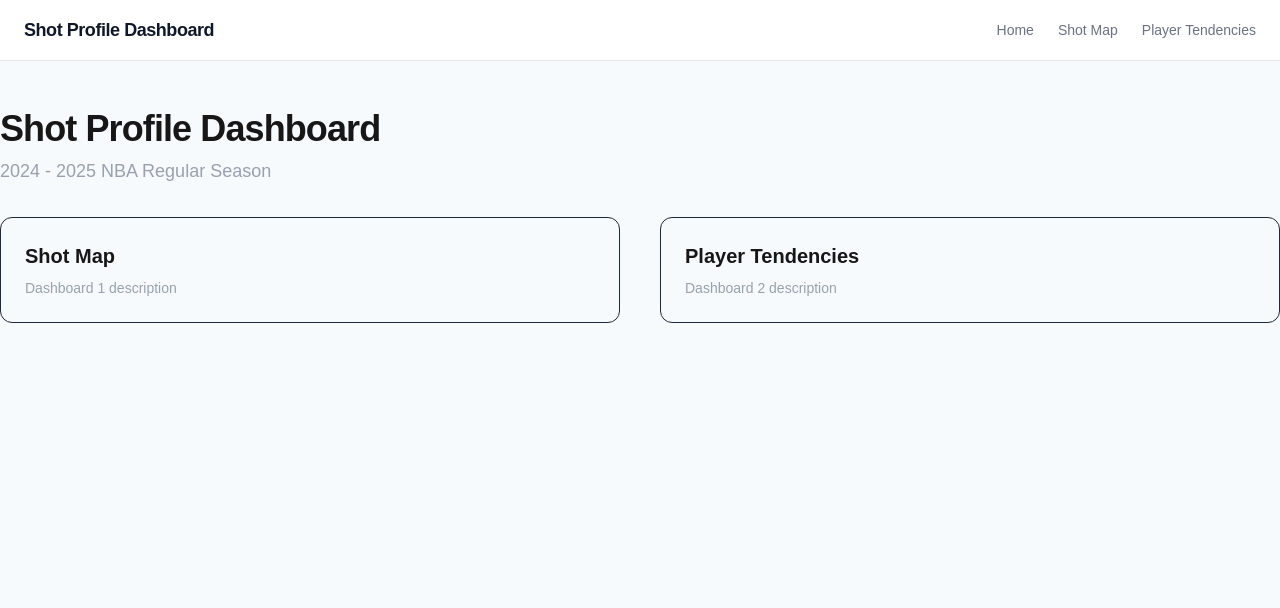
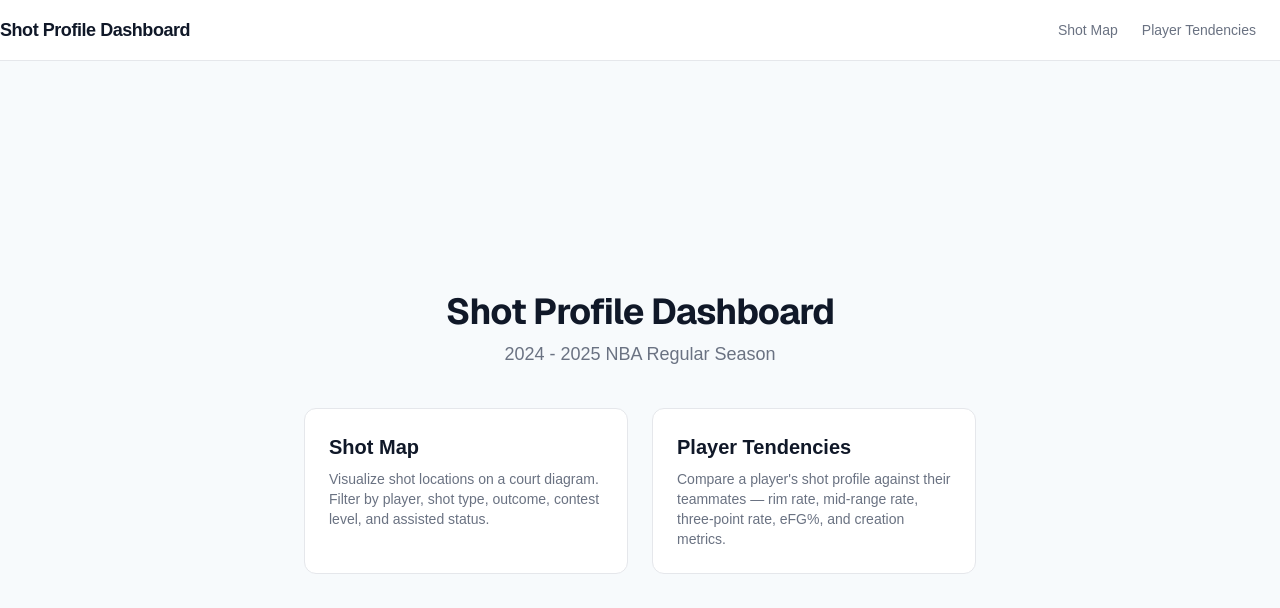
Before and after one commit to michelleyeung0/shot-profile-dash, a Next.js app: page / in a window 1280 px wide. Shown: the top 608 px of the page. Built offline with nearby package versions, Linux system fonts and the light colour scheme.

Commit message:
chore: small adjustments to page UIs

```diff
--- a/src/app/layout.tsx
+++ b/src/app/layout.tsx
@@ -28,15 +28,12 @@ export default function RootLayout({
       <body
         className={`${geistSans.variable} ${geistMono.variable} antialiased min-h-screen body-bg`}
       >
-        <nav className="bg-white border-b border-gray-200 px-6 py-4">
+        <nav className="bg-white border-b border-gray-200 pr-6 py-4">
           <div className="max-w-7xl mx-auto flex items-center justify-between">
-            <span className="font-semibold text-lg tracking-tight text-gray-900">
+            <Link href="/" className="font-semibold text-lg tracking-tight text-gray-900">
               Shot Profile Dashboard
-            </span>
+            </Link>
             <div className="flex gap-6 text-sm text-gray-500">
-              <Link href="/" className="hover:text-gray-900 transition-colors">
-                Home
-              </Link>
               <Link
                 href="/shot-map"
                 className="hover:text-gray-900 transition-colors"
--- a/src/app/page.tsx
+++ b/src/app/page.tsx
@@ -4,30 +4,43 @@ import { Analytics } from "@vercel/analytics/next";
 export default function Home() {
   return (
     <>
-      <main className="flex flex-col gap-8 mt-12">
-        <div>
-          <h1 className="text-4xl font-bold tracking-tight">
-            Shot Profile Dashboard
-          </h1>
-          <p className="text-gray-400 mt-2 text-lg">
-            2024 - 2025 NBA Regular Season
-          </p>
-        </div>
-        <div className="grid grid-cols-1 md:grid-cols-2 gap-10">
+      <main className="flex flex-col items-center justify-center h-[calc(100vh-3.5rem)] px-6">
+        <div className="w-full max-w-2xl">
+          <div className="mb-10 text-center">
+            <h1 className="text-4xl font-bold tracking-tight text-gray-900 font-sans">
+              Shot Profile Dashboard
+            </h1>
+            <p className="text-gray-500 mt-2 text-lg">
+              2024 - 2025 NBA Regular Season
+            </p>
+          </div>
+          <div className="grid grid-cols-1 md:grid-cols-2 gap-6">
           <Link
             href="/shot-map"
-            className="group block p-6 rounded-xl border border-gray-800 hover:border-gray-600 transition-colors"
+            className="group block p-6 rounded-xl border border-gray-200 bg-white hover:bg-gray-100 hover:border-gray-400 hover:shadow-sm transition-all"
           >
-            <h2 className="text-xl font-semibold mb-2">Shot Map</h2>
-            <p className="text-gray-400 text-sm">Dashboard 1 description</p>
+            <h2 className="text-xl font-semibold text-gray-900 mb-2">
+              Shot Map
+            </h2>
+            <p className="text-gray-500 text-sm">
+              Visualize shot locations on a court diagram. Filter by player,
+              shot type, outcome, contest level, and assisted status.
+            </p>
           </Link>
           <Link
             href="/tendencies"
-            className="group block p-6 rounded-xl border border-gray-800 hover:border-gray-600 transition-colors"
+            className="group block p-6 rounded-xl border border-gray-200 bg-white hover:bg-gray-100 hover:border-gray-400 hover:shadow-sm transition-all"
           >
-            <h2 className="text-xl font-semibold mb-2">Player Tendencies</h2>
-            <p className="text-gray-400 text-sm">Dashboard 2 description</p>
+            <h2 className="text-xl font-semibold text-gray-900 mb-2">
+              Player Tendencies
+            </h2>
+            <p className="text-gray-500 text-sm">
+              Compare a player&apos;s shot profile against their teammates — rim
+              rate, mid-range rate, three-point rate, eFG%, and creation
+              metrics.
+            </p>
           </Link>
+          </div>
         </div>
       </main>
       <Analytics />
--- a/src/app/tendencies/page.tsx
+++ b/src/app/tendencies/page.tsx
@@ -61,7 +61,7 @@ export default function TendenciesPage() {
         <h1 className="text-2xl font-bold">Player Tendencies</h1>
       </div>
       <div className="flex flex-1 min-h-0 gap-6">
-        <div className="w-52 flex-shrink-0 flex flex-col gap-5 text-sm bg-gray-200 text-gray-900 rounded-lg p-4">
+        <div className="w-52 flex-shrink-0 self-start flex flex-col gap-3 text-sm bg-gray-200 text-gray-900 rounded-lg p-4">
           <span className="font-semibold text-base">Player</span>
           <select
             value={selectedPlayer ?? ""}
--- a/src/components/FilterPanel.tsx
+++ b/src/components/FilterPanel.tsx
@@ -45,7 +45,7 @@ export default function FilterPanel({
   }
 
   return (
-    <div className="w-52 flex-shrink-0 flex flex-col gap-5 overflow-y-auto text-sm bg-gray-200 text-gray-900 rounded-lg p-4">
+    <div className="w-52 flex-shrink-0 self-start flex flex-col gap-5 overflow-y-auto text-sm bg-gray-200 text-gray-900 rounded-lg p-4">
       <div className="flex items-center justify-between">
         <span className="font-semibold text-base">Filters</span>
         <button
```
